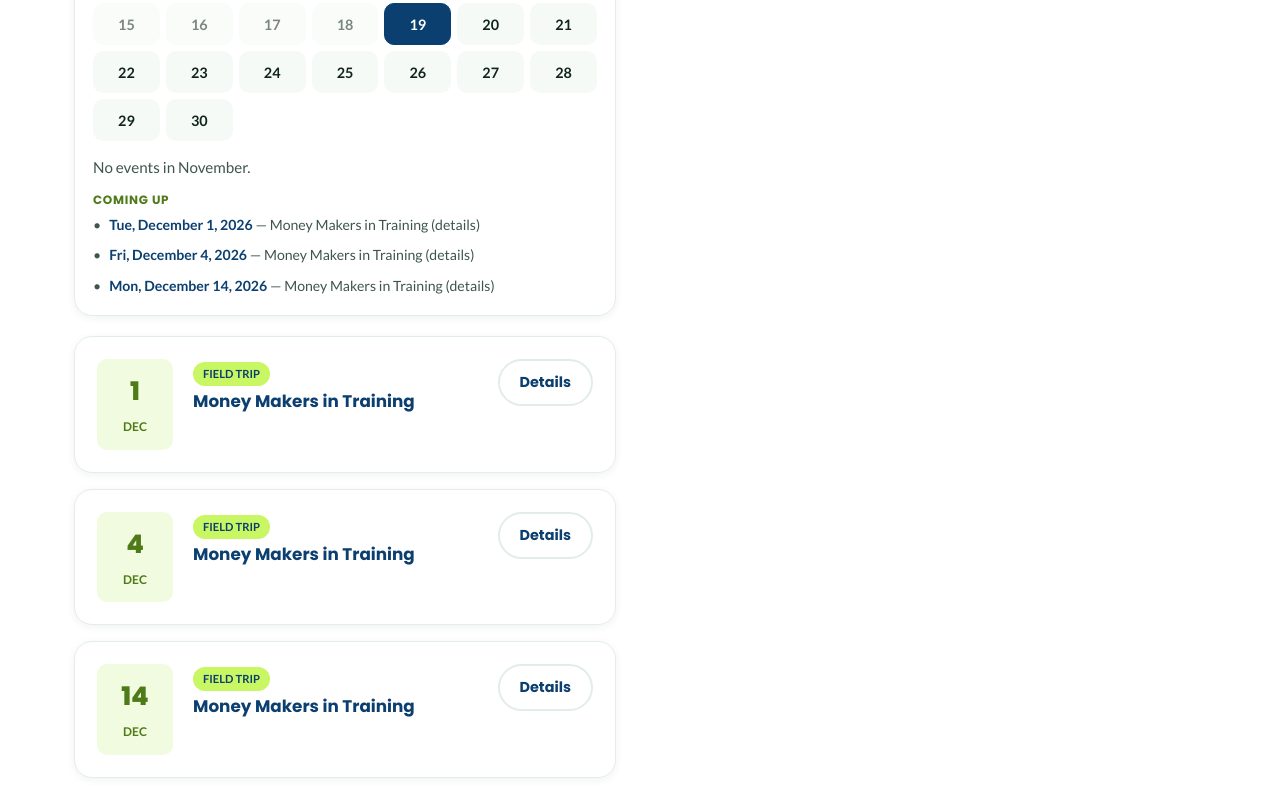
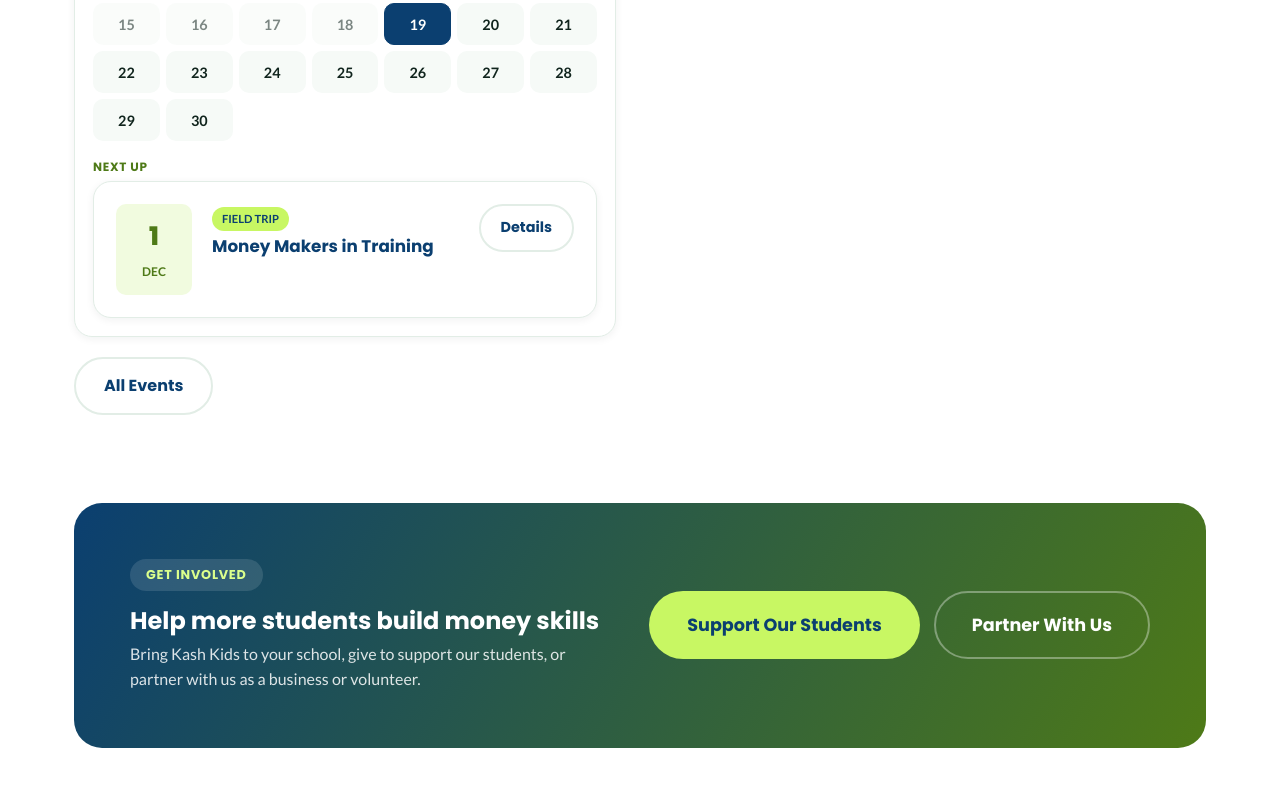
Before and after one commit to Monipoo0904/KashKids, a plain HTML site: page index.html in a window 1280 px wide. Shown: the part 4924-5719 px from the top of the page. Drawn offline with Linux system fonts and the light colour scheme.

Commit message:
Calendar shows only the next upcoming event; fix Details links
- Below the calendar grid, show a single "Next up" event card (next
  event from today) instead of a list with inline "(details)" links
- Remove the duplicate upcoming-event cards under the homepage calendar
- MMIT session and Sandalwood luncheon Details go to the new
  money-makers.html#sessions anchor; events without a link fall back
  to resources.html#events

Co-Authored-By: Claude Opus 5.5 <noreply@anthropic.com>

```diff
--- a/index.html
+++ b/index.html
@@ -273,7 +273,6 @@
         <span class="eyebrow">Upcoming</span>
         <h2>Events</h2>
         <div class="home-calendar" data-events-calendar data-month-offset="0"></div>
-        <div style="display:grid;gap:16px;margin-bottom:20px;" data-events="upcoming" data-limit="3"></div>
         <a href="resources.html#events" class="btn btn-ghost">All Events</a>
       </div>
       <div class="reveal">
--- a/js/main.js
+++ b/js/main.js
@@ -170,9 +170,10 @@ document.addEventListener('DOMContentLoaded', () => {
   // Money Makers in Training sessions are listed as events automatically.
   const mmitEvents = allSessions.map(s => ({
     date: s.date, title: 'Money Makers in Training', type: 'Field Trip',
-    time: s.time, location: s.location, link: 'money-makers.html#register',
+    time: s.time, location: s.location, link: 'money-makers.html#sessions',
   }));
-  const events = [...(KK.events || []).filter(e => e.date), ...mmitEvents]
+  // Every event gets a working Details link: its own link, or the events list.
+  const events = [...(KK.events || []).filter(e => e.date).map(e => ({ ...e, link: e.link || 'resources.html#events' })), ...mmitEvents]
     .sort((a, b) => parseDate(a.date) - parseDate(b.date));
   const upcoming = events.filter(e => parseDate(e.date) >= today);
   const past = events.filter(e => parseDate(e.date) < today).reverse();
@@ -235,26 +236,11 @@ document.addEventListener('DOMContentLoaded', () => {
       cells.push(`<div class="${cls}" aria-label="${esc(label)}" title="${esc(label)}"${isToday ? ' aria-current="date"' : ''}>${day}${dayEvents.length ? '<span class="dot" aria-hidden="true"></span>' : ''}</div>`);
     }
 
-    const item = (e) => `
-        <div class="calendar-item${parseDate(e.date) < now ? ' is-past' : ''}">
-          <span>•</span>
-          <div><b>${esc(formatDate(e.date))}</b> — ${esc(e.title)}${e.time ? ` · ${esc(e.time)}` : ''}${e.location ? ` · ${esc(e.location)}` : ''}${e.link ? ` (<a href="${esc(e.link)}"${linkTarget(e.link)}>details</a>)` : ''}</div>
-        </div>`;
-
-    // If nothing else is left this month, point people at what's next.
-    const upcomingInMonth = monthEvents.filter(e => parseDate(e.date) >= now);
-    const nextUp = calendarEvents.filter(e => parseDate(e.date) >= now && parseDate(e.date) > end).slice(0, 3);
-    let listMarkup;
-    if (monthEvents.length) {
-      listMarkup = monthEvents.slice(0, 6).map(item).join('');
-      if (isThisMonth && !upcomingInMonth.length && nextUp.length) {
-        listMarkup += `<p class="calendar-next-label">Coming up</p>${nextUp.map(item).join('')}`;
-      }
-    } else if (offset >= 0 && nextUp.length) {
-      listMarkup = `<p class="empty-note">No events in ${esc(monthName)}.</p><p class="calendar-next-label">Coming up</p>${nextUp.map(item).join('')}`;
-    } else {
-      listMarkup = `<p class="empty-note">No events listed in ${esc(monthName)}.</p>`;
-    }
+    // Below the grid, show only the next upcoming event (from today), whatever month is shown.
+    const next = calendarEvents.find(e => parseDate(e.date) >= now);
+    const listMarkup = next
+      ? `<p class="calendar-next-label">Next up</p>${eventCard(next)}`
+      : '<p class="empty-note">New events are announced here and on our parent email list.</p>';
 
     wrap.innerHTML = `
       <div class="calendar-head">
--- a/js/site-config.js
+++ b/js/site-config.js
@@ -89,9 +89,9 @@ window.KK = {
      To remove one completely, delete its { ... } block. */
   events: [
     { date: '2026-12-16', title: 'Table Talk Luncheon at Sandalwood High School', type: 'Money Makers in Training',
-      location: 'Sandalwood High School', time: '10:00 – 11:00 AM', link: '' },
+      location: 'Sandalwood High School', time: '10:00 – 11:00 AM', link: 'money-makers.html#sessions' },
     { date: '2026-12-17', title: 'Table Talk Luncheon at Sandalwood High School', type: 'Money Makers in Training',
-      location: 'Sandalwood High School', time: '10:00 – 11:00 AM', link: '' },
+      location: 'Sandalwood High School', time: '10:00 – 11:00 AM', link: 'money-makers.html#sessions' },
     // { date: '2026-11-08', title: 'Family Money Night', type: 'Family',
     //   location: 'Jacksonville, FL', time: '6:00 PM', link: '' },
   ],
```
Also changed, not shown: money-makers.html (+1 -1 lines).
